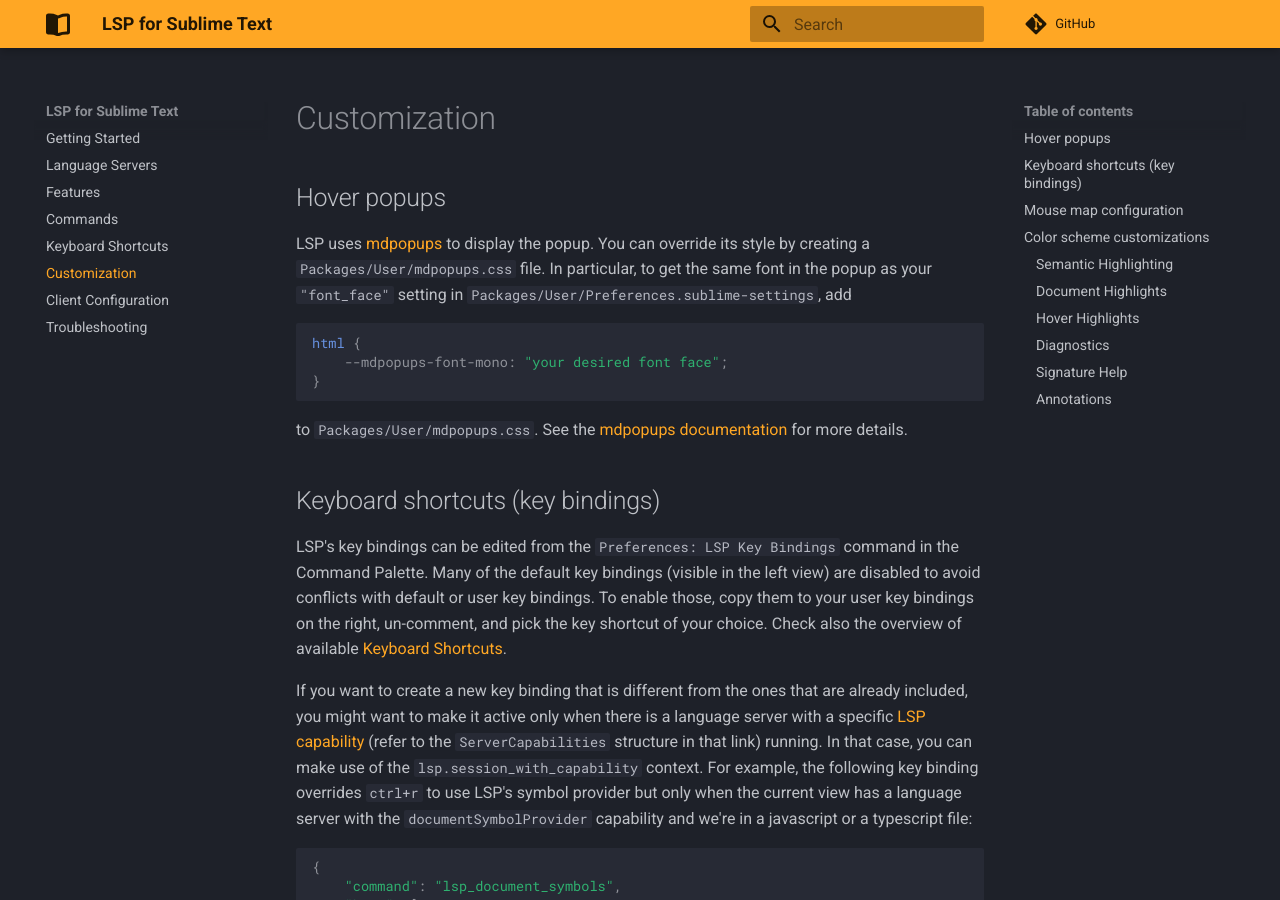
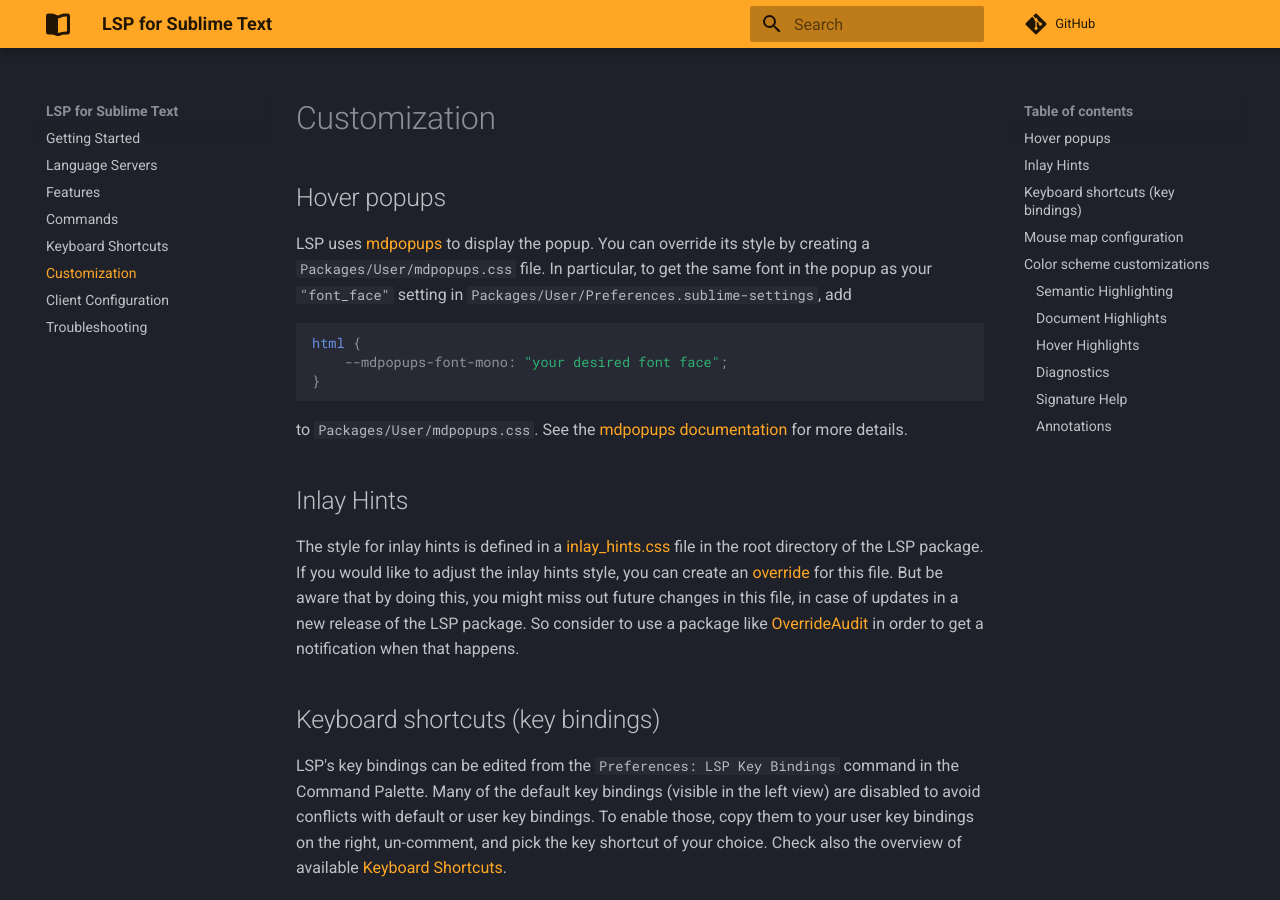
Before and after one commit to sublimelsp/LSP, an MkDocs documentation site: the page built from docs/src/customization.md, in a window 1280 px wide and 900 px high. Built offline with MkDocs 1.6.1 and Material for MkDocs 9.7.7, drawn with Linux system fonts in a browser that asks for light colours; comment, search, counter and statistics services are not loaded.

Commit message:
Add paragraph in docs

```diff
--- a/docs/src/customization.md
+++ b/docs/src/customization.md
@@ -12,6 +12,13 @@
 
 to `Packages/User/mdpopups.css`.
 See the [mdpopups documentation](http://facelessuser.github.io/sublime-markdown-popups/) for more details.
+
+## Inlay Hints
+
+The style for inlay hints is defined in a [inlay_hints.css](https://github.com/sublimelsp/LSP/blob/main/inlay_hints.css) file in the root directory of the LSP package.
+If you would like to adjust the inlay hints style, you can create an [override](https://www.sublimetext.com/docs/packages.html#overriding-files-from-a-zipped-package) for this file.
+But be aware that by doing this, you might miss out future changes in this file, in case of updates in a new release of the LSP package.
+So consider to use a package like [OverrideAudit](https://packagecontrol.io/packages/OverrideAudit) in order to get a notification when that happens.
 
 ## Keyboard shortcuts (key bindings)
 
```
